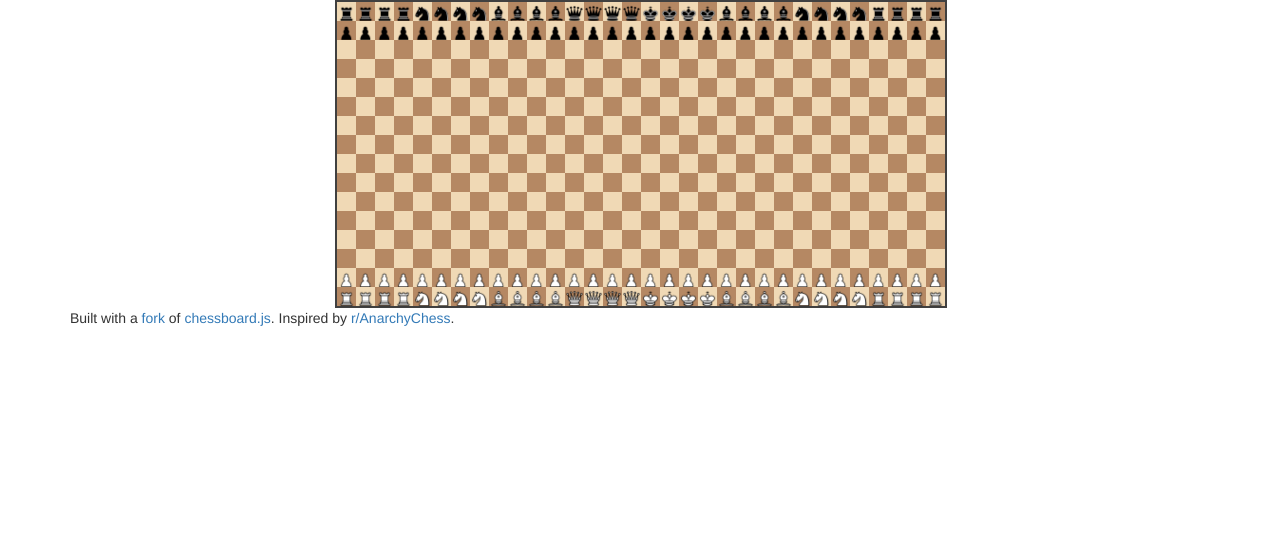
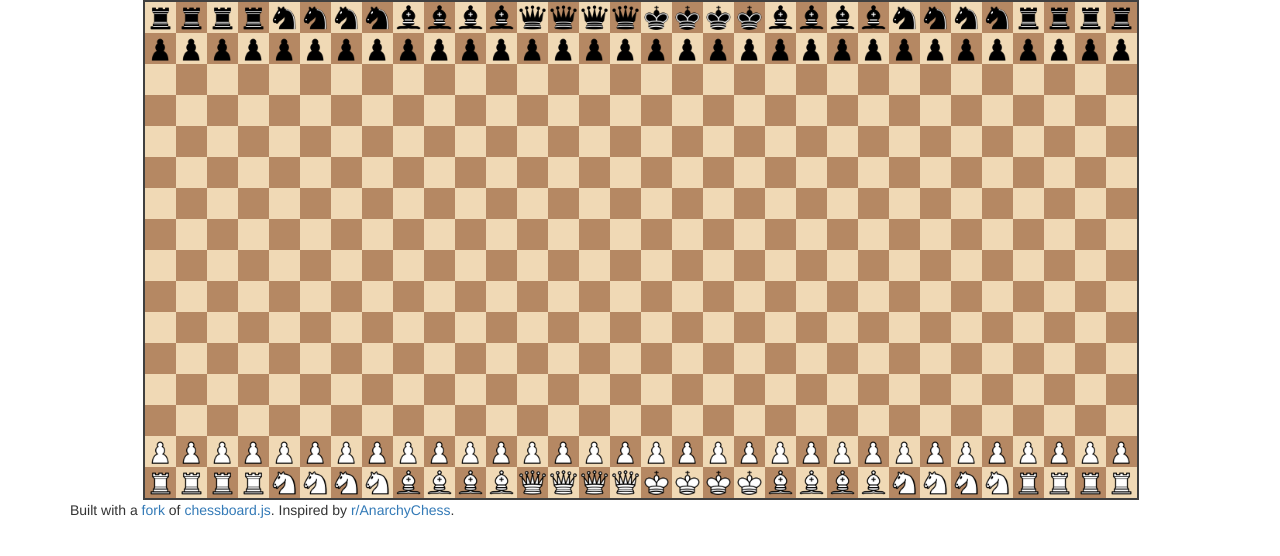
Before and after one commit to MaxHorstmann/AnarchyChess, a plain HTML site: page index.html in a window 1280 px wide. Drawn offline with nearby package versions, Linux system fonts and the light colour scheme.

Commit message:
a little wider

```diff
--- a/index.html
+++ b/index.html
@@ -20,7 +20,7 @@
     <![endif]-->
   </head>
   <body>
-    <div id="myBoard" class="container" style="width: 50%">
+    <div id="myBoard" class="container" style="width: 80%">
 
 
 
```
